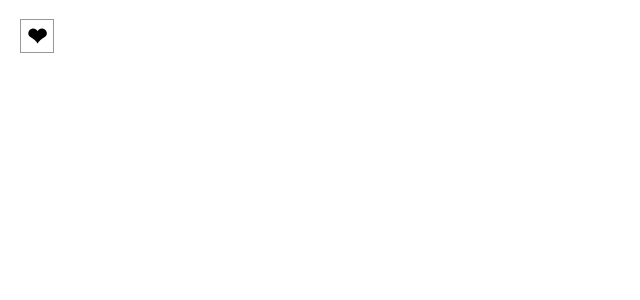
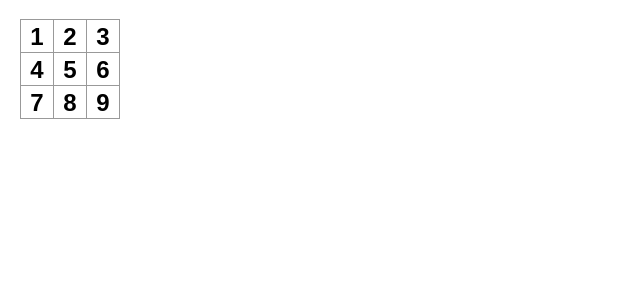
Before and after one commit to khardikk/React-Tic-tak-toe, a React (Create React App) app in the folder src/: page / in a window 1280 px wide. Shown: the top 300 px of the page, without its empty margins (0-640 px from the left). Built offline with nearby package versions, Linux system fonts and the light colour scheme.

Commit message:
chnaged to component and props

```diff
--- a/src/App.js
+++ b/src/App.js
@@ -1,3 +1,25 @@
-export default function Square() {
-  return <button className="square">❤</button>;
+function Square({ value }) {
+  return <button className="square">{value}</button>;
 }
+export default function Board() {
+  return (
+    <>
+<div className="board-row">
+        <Square value="1" />
+        <Square value="2" />
+        <Square value="3" />
+      </div>
+      <div className="board-row">
+        <Square value="4" />
+        <Square value="5" />
+        <Square value="6" />
+      </div>
+      <div className="board-row">
+        <Square value="7" />
+        <Square value="8" />
+        <Square value="9" />
+      </div>
+    </>
+  );
+
+}
```
